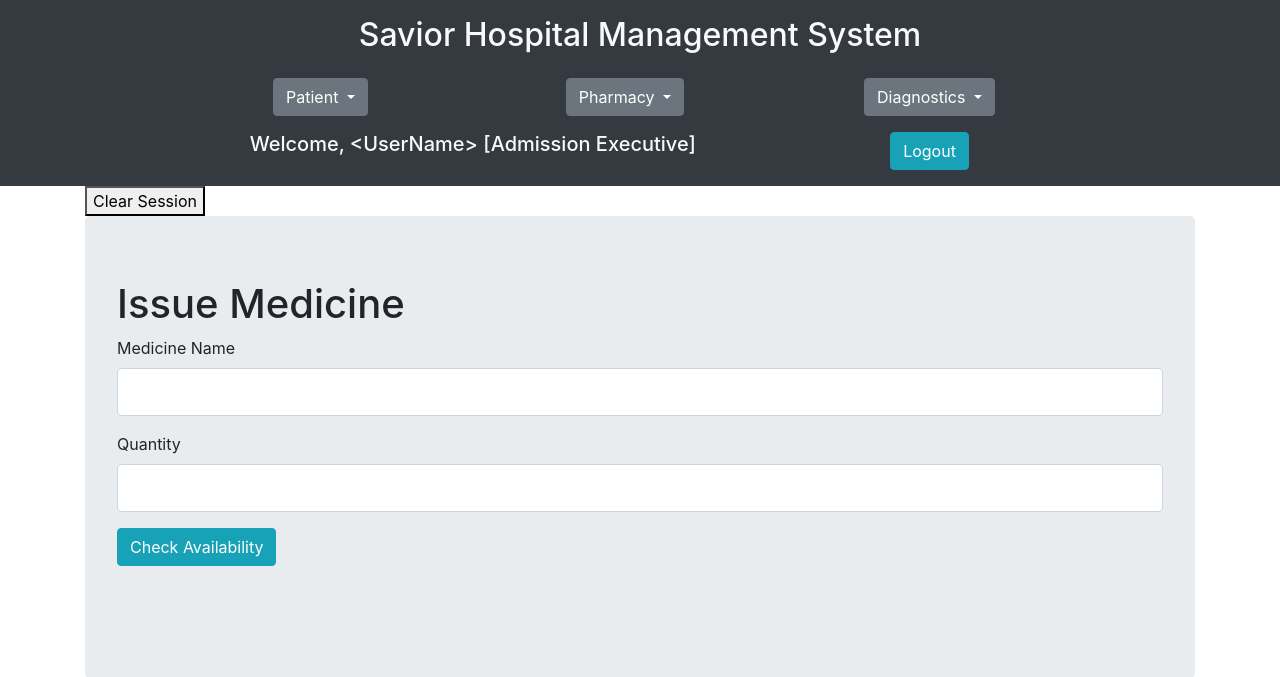
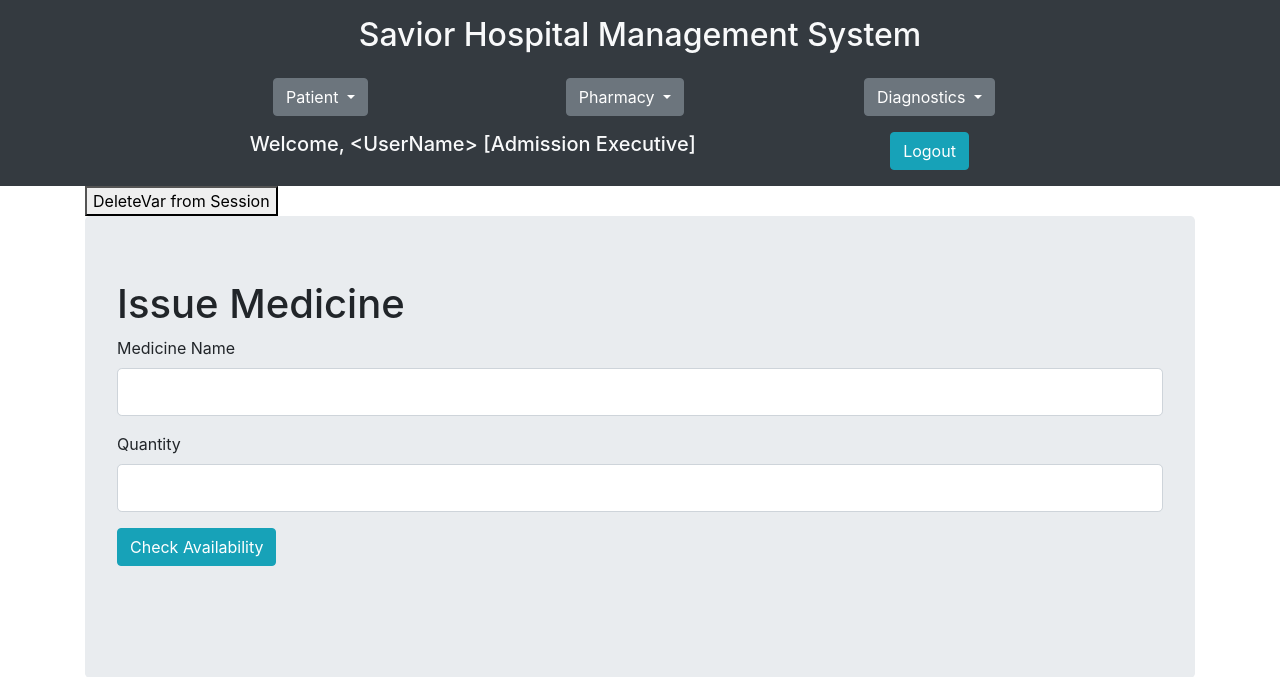
Before and after one commit to Aryan120798/HMS, a Flask app: page /pharmacy/issuemed in a window 1280 px wide. Shown: the top 677 px of the page. Run offline with Flask 2, Linux system fonts and the light colour scheme; parts of the project's set-up code (start-up, migrations or seed data) failed here and were passed over; some libraries are stand-ins or nearby versions.

Commit message:
typos and formatting fixed

```diff
--- a/app.py
+++ b/app.py
@@ -10,8 +10,8 @@ from datetime import date
 
 app = Flask(__name__)
 app.config['SECRET_KEY'] = b'\xee\x1a\x12\xfa|g\xe3K\xdfD9"b~k \xa7]\x15\xa3\xcf\x12\xe2\x9a\x15\x88Z\x12\xb4b$\xa2'
-# csrf = CSRFProtect()
-# csrf.init_app(app)
+csrf = CSRFProtect()
+csrf.init_app(app)
 app.config['SQLALCHEMY_DATABASE_URI'] = 'sqlite:///hms.db'
 app.config['SQLALCHEMY_TRACK_MODIFICATIONS'] = False
 db = SQLAlchemy(app)
--- a/templates/pharmacy_issuemed.html
+++ b/templates/pharmacy_issuemed.html
@@ -4,7 +4,7 @@
 {% endblock %}
 {% block body %}
 <form action="/delete">
-    <button required type="submit">Clear Session</button><br>
+    <button required type="submit">DeleteVar from Session</button><br>
 </form>
 <div class="jumbotron">
     <form action="" method="POST" novalidate>
```
